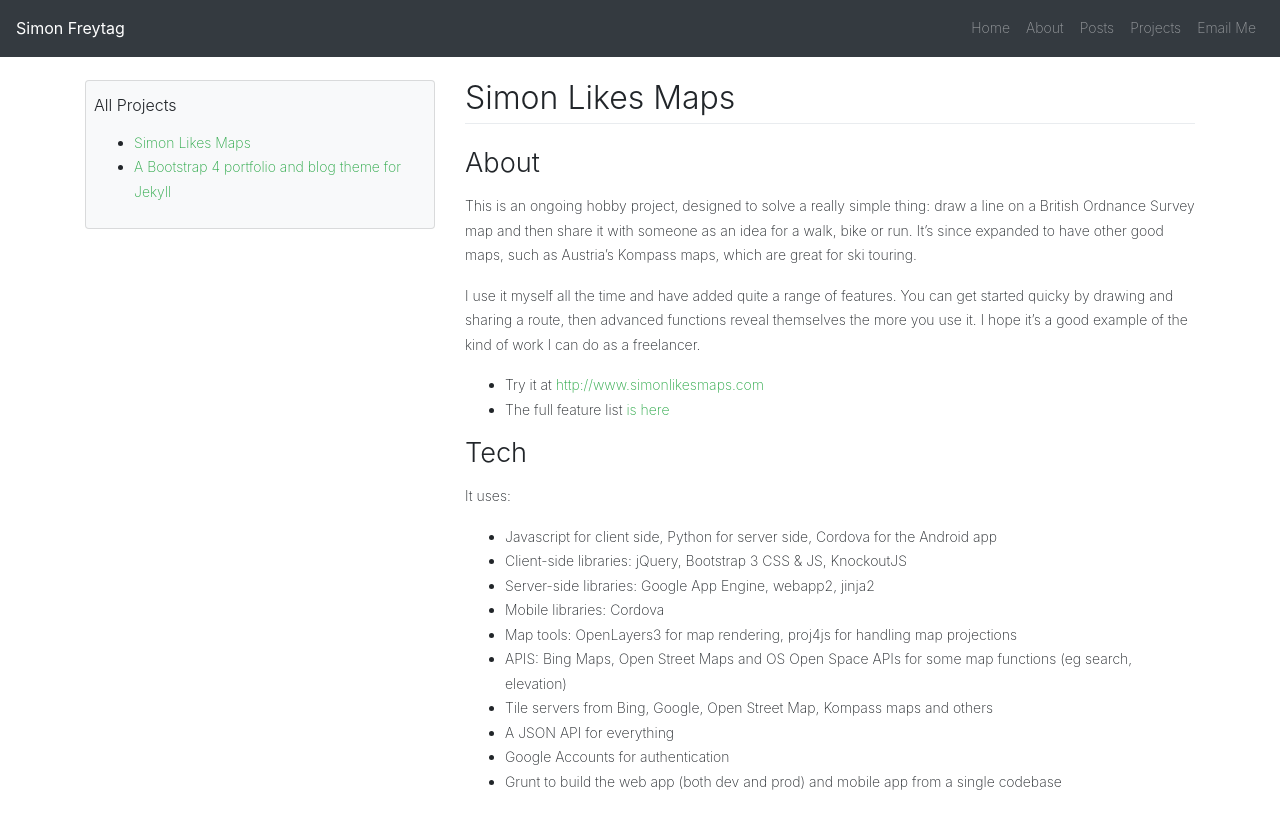
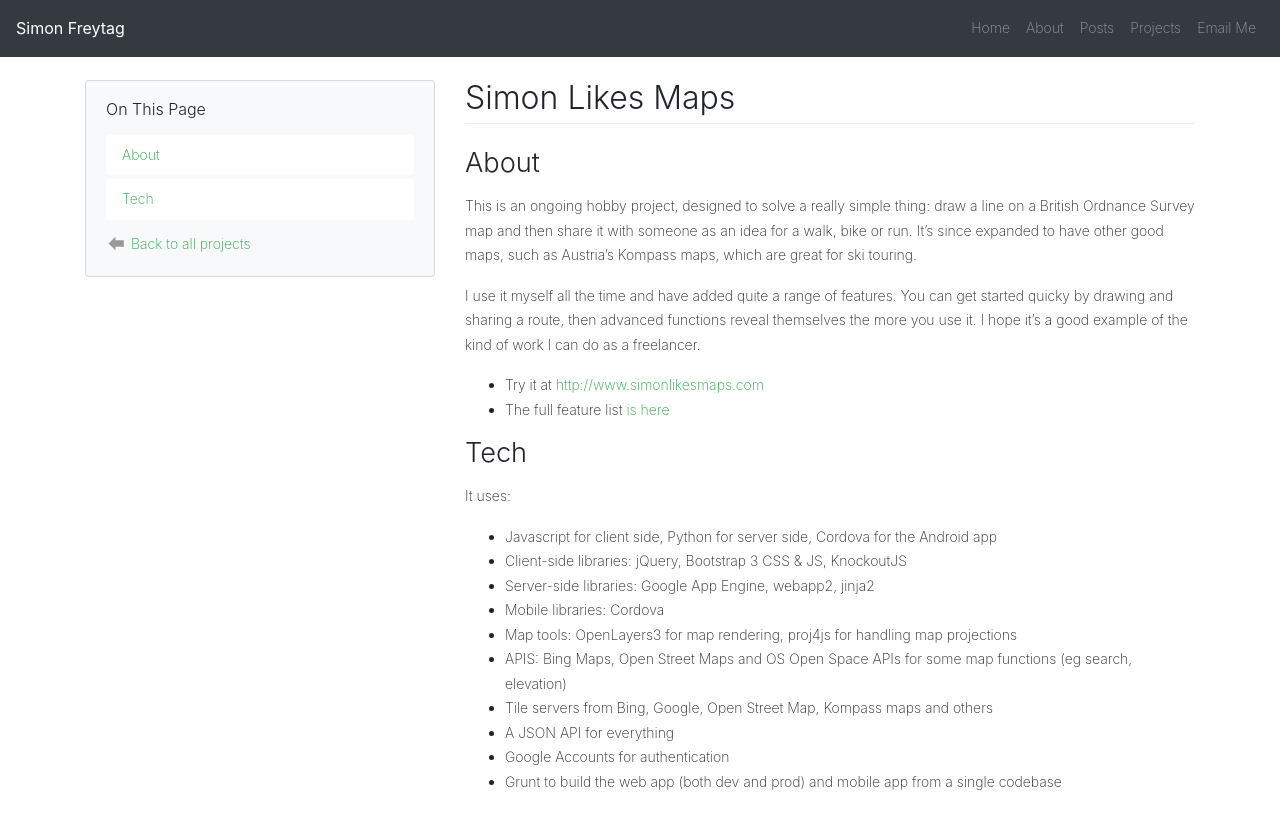
Before and after one commit to sfreytag/friday-theme, a Jekyll site: the page built from _projects/slm.md, in a window 1280 px wide. Shown: the top 829 px of the page. Built offline with Jekyll 4.4.1, drawn with Linux system fonts in a browser that asks for light colours; Markdown is read by kramdown in place of the engine named in the settings.

Commit message:
Made a decent side bar for a project page

```diff
--- a/_includes/bars/side.html
+++ b/_includes/bars/side.html
@@ -17,7 +17,7 @@
 {% endif %}
 
 {% if page.path contains '_projects' %}
-    {% include components/all-projects.html %}
+    {% include components/project-meta.html %}
 {% endif %}
 
 {% if page.path contains '_posts' %}
--- a/_includes/components/all-projects.html
+++ /dev/null
@@ -1,16 +0,0 @@
-<div class="card bg-light">
-    <div class="card-body p-2 pt-3">
-        <div class="card-title">
-            <h5>All Projects</h5>
-        </div>
-        <ul>
-            {% for project in site.projects %}
-                <li>
-                    <a href="{{ site.baseurl }}{{ project.url }}">
-                        {{project.title}}
-                    </a>
-                </li>
-            {% endfor %}
-        </ul>
-    </div>
-</div>
--- /dev/null
+++ b/_includes/components/project-meta.html
@@ -0,0 +1,33 @@
+<div class="sticky-top space-before">
+    <div class="card bg-light mb-3 space-before">
+        <div class="card-body">
+            <div class="card-title">
+                <h5>On This Page</h5>
+            </div>
+            <ul class="nav flex-column nav-pills" id="header-list">
+            </ul>
+            <div class="d-flex align-items-center mt-2">
+                <span class="icon grey mr-1">
+                    {% include entypo/arrow-left.svg %}
+                </span>
+                <a href="{{ site.baseurl }}{% link list/projects.md %}">Back to all projects</a>
+            </div>
+        </div>
+    </div>
+</div>
+
+<script type="text/javascript">
+    $(document).ready(function() {
+        var tpl =
+            "<li class='nav-item'>\
+                <a class='nav-link bg-white mb-1' href='#header[idx]'>[name]</a>\
+            </li>"
+        $("h2").each(function(idx, h2) {
+            $(h2).attr("id", "header" + idx)
+            var name = $(h2).text().trim()
+            var dom_string = tpl.replace("[name]", name).replace("[idx]", idx)
+            var header = $(dom_string)
+            $("#header-list").append(header)
+        })
+    })
+</script>
--- a/theme/css/site.css
+++ b/theme/css/site.css
@@ -35,3 +35,16 @@
 .navbar-toggler.collapsed {
     background-color: transparent;
 }
+
+h2[id]::before {
+    display: block;
+    height: 80px;
+    margin-top: -80px;
+    visibility: hidden;
+    content: "";
+}
+
+.sticky-top.space-before {
+    padding-top: 80px;
+    margin-top: -80px;
+}
```
